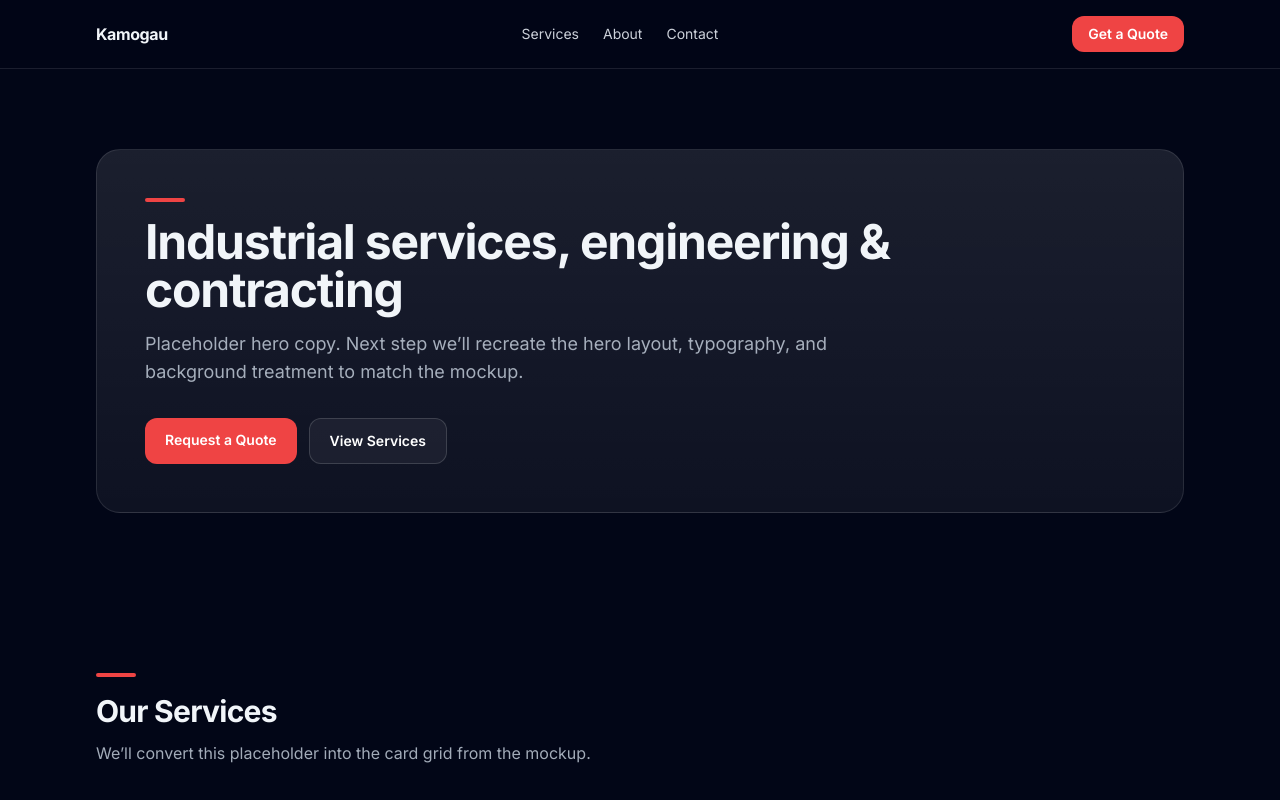
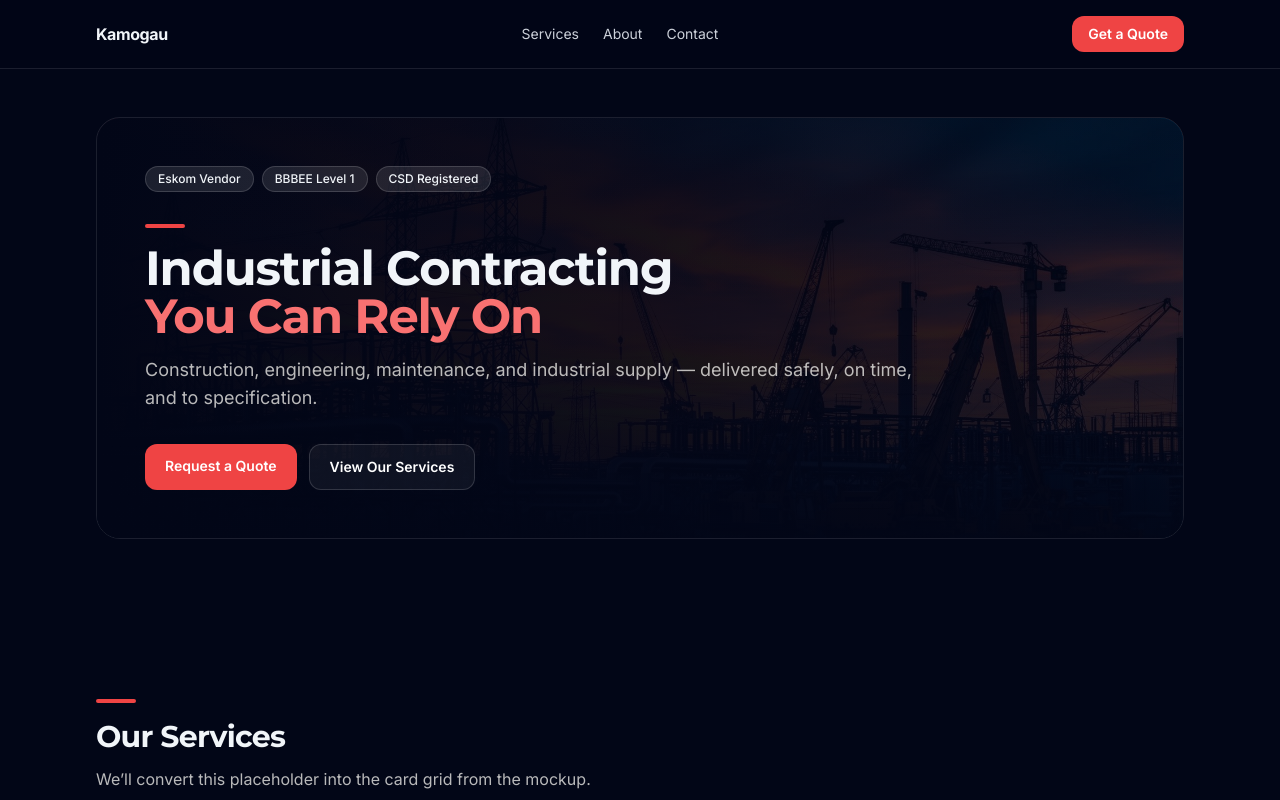
Before and after one commit to Tiego3/kamogau-site, a React (Vite) app: page / in a window 1280 px wide. Shown: the top 800 px of the page. Built offline with nearby package versions, Linux system fonts and the light colour scheme.

Commit message:
Add brand colors and typography tokens

```diff
--- a/package.json
+++ b/package.json
@@ -11,6 +11,7 @@
   },
   "dependencies": {
     "@fontsource/inter": "^5.2.8",
+    "@fontsource/montserrat": "^5.2.8",
     "react": "^19.2.0",
     "react-dom": "^19.2.0"
   },
--- a/src/App.jsx
+++ b/src/App.jsx
@@ -1,12 +1,13 @@
 import Layout from "./components/Layout";
+import Hero from "./components/Hero";
 
 function Section({ id, title, subtitle }) {
   return (
     <section id={id} className="section-y">
       <div className="container-x">
         <div className="max-w-3xl">
-          <div className="h-1 w-10 bg-red-500 rounded-full" />
-          <h2 className="mt-4 text-2xl sm:text-3xl font-bold tracking-tight">
+          <div className="h-1 w-10 rounded-full bg-red-500" />
+          <h2 className="mt-4 text-2xl font-bold tracking-tight sm:text-3xl">
             {title}
           </h2>
           {subtitle ? <p className="mt-3 muted">{subtitle}</p> : null}
@@ -23,62 +24,36 @@ function Section({ id, title, subtitle }) {
 export default function App() {
   return (
     <Layout>
-      {/* Header placeholder */}
+      {/* Header */}
       <header className="sticky top-0 z-50 border-b border-white/10 bg-slate-950/80 backdrop-blur">
-        <div className="container-x py-4 flex items-center justify-between">
+        <div className="container-x flex items-center justify-between py-4">
           <div className="font-bold tracking-tight">Kamogau</div>
-          <nav className="hidden md:flex items-center gap-6 text-sm text-slate-200/90">
-            <a className="hover:text-white transition" href="#services">
+
+          <nav className="hidden items-center gap-6 text-sm text-slate-200/90 md:flex">
+            <a className="transition hover:text-white" href="#services">
               Services
             </a>
-            <a className="hover:text-white transition" href="#about">
+            <a className="transition hover:text-white" href="#about">
               About
             </a>
-            <a className="hover:text-white transition" href="#contact">
+            <a className="transition hover:text-white" href="#contact">
               Contact
             </a>
           </nav>
+
           <a
             href="#contact"
-            className="rounded-xl bg-red-500 px-4 py-2 text-sm font-semibold text-white hover:bg-red-400 transition"
+            className="rounded-xl bg-red-500 px-4 py-2 text-sm font-semibold text-white transition hover:bg-red-400"
           >
             Get a Quote
           </a>
         </div>
       </header>
 
-      {/* Hero placeholder */}
-      <section id="hero" className="section-y">
-        <div className="container-x">
-          <div className="rounded-3xl border border-white/10 bg-gradient-to-b from-white/10 to-white/5 p-8 sm:p-12">
-            <div className="max-w-3xl">
-              <div className="h-1 w-10 bg-red-500 rounded-full" />
-              <h1 className="mt-4 text-3xl sm:text-5xl font-bold tracking-tight">
-                Industrial services, engineering & contracting
-              </h1>
-              <p className="mt-4 muted text-base sm:text-lg">
-                Placeholder hero copy. Next step we’ll recreate the hero layout,
-                typography, and background treatment to match the mockup.
-              </p>
-              <div className="mt-8 flex flex-col sm:flex-row gap-3">
-                <a
-                  href="#contact"
-                  className="rounded-xl bg-red-500 px-5 py-3 text-sm font-semibold text-white hover:bg-red-400 transition"
-                >
-                  Request a Quote
-                </a>
-                <a
-                  href="#services"
-                  className="rounded-xl border border-white/15 bg-white/5 px-5 py-3 text-sm font-semibold text-white hover:bg-white/10 transition"
-                >
-                  View Services
-                </a>
-              </div>
-            </div>
-          </div>
-        </div>
-      </section>
+      {/* Hero (replaces old hero placeholder entirely) */}
+      <Hero />
 
+      {/* Sections */}
       <Section
         id="services"
         title="Our Services"
@@ -95,7 +70,7 @@ export default function App() {
         subtitle="We’ll build the form + contact details section."
       />
 
-      {/* Footer placeholder */}
+      {/* Footer */}
       <footer className="border-t border-white/10">
         <div className="container-x py-10 text-sm text-slate-300/80">
           © {new Date().getFullYear()} Kamogau Transport & Projects — Placeholder
--- /dev/null
+++ b/src/components/Hero.jsx
@@ -0,0 +1,69 @@
+import heroImg from "../assets/hero.jpg";
+
+const badges = ["Eskom Vendor", "BBBEE Level 1", "CSD Registered"];
+
+export default function Hero() {
+  return (
+    <section id="hero" className="section-y pt-10 sm:pt-12">
+      <div className="container-x">
+        <div className="relative overflow-hidden rounded-3xl border border-white/10">
+          {/* Background image */}
+          <img
+            src={heroImg}
+            alt="Industrial background"
+            className="absolute inset-0 h-full w-full object-cover"
+          />
+
+          {/* Dark overlays to match mockup contrast */}
+          <div className="absolute inset-0 bg-slate-950/70" />
+          <div className="absolute inset-0 bg-gradient-to-r from-slate-950 via-slate-950/70 to-slate-950/30" />
+          <div className="absolute inset-0 bg-gradient-to-b from-slate-950/20 via-transparent to-slate-950/80" />
+
+          {/* Content */}
+          <div className="relative p-8 sm:p-12">
+            {/* Badges */}
+            <div className="flex flex-wrap gap-2">
+              {badges.map((b) => (
+                <span
+                  key={b}
+                  className="rounded-full border border-white/15 bg-white/10 px-3 py-1 text-xs font-medium text-slate-100"
+                >
+                  {b}
+                </span>
+              ))}
+            </div>
+
+            {/* Placeholder hero content (we refine next step) */}
+            <div className="mt-8 max-w-3xl">
+              <div className="h-1 w-10 rounded-full bg-red-500" />
+              <h1 className="mt-4 text-3xl sm:text-5xl font-bold tracking-tight">
+                Industrial Contracting
+                <span className="block text-red-400">You Can Rely On</span>
+              </h1>
+
+              <p className="mt-4 muted text-base sm:text-lg">
+                Construction, engineering, maintenance, and industrial supply —
+                delivered safely, on time, and to specification.
+              </p>
+
+              <div className="mt-8 flex flex-col sm:flex-row gap-3">
+                <a
+                  href="#contact"
+                  className="rounded-xl bg-red-500 px-5 py-3 text-sm font-semibold text-white hover:bg-red-400 transition"
+                >
+                  Request a Quote
+                </a>
+                <a
+                  href="#services"
+                  className="rounded-xl border border-white/15 bg-white/5 px-5 py-3 text-sm font-semibold text-white hover:bg-white/10 transition"
+                >
+                  View Our Services
+                </a>
+              </div>
+            </div>
+          </div>
+        </div>
+      </div>
+    </section>
+  );
+}
--- a/src/index.css
+++ b/src/index.css
@@ -9,7 +9,14 @@
   }
 
   body {
-    @apply bg-slate-950 text-slate-100 antialiased;
+    @apply bg-brand-dark text-brand-cream antialiased;
+  }
+
+
+  h1,
+  h2,
+  h3 {
+    font-family: Montserrat, system-ui, sans-serif;
   }
 }
 
@@ -23,6 +30,6 @@
   }
 
   .muted {
-    @apply text-slate-300/80;
+    @apply text-brand-cream/75;
   }
 }
--- a/src/main.jsx
+++ b/src/main.jsx
@@ -4,6 +4,9 @@ import "@fontsource/inter/400.css";
 import "@fontsource/inter/500.css";
 import "@fontsource/inter/600.css";
 import "@fontsource/inter/700.css";
+import "@fontsource/montserrat/600.css";
+import "@fontsource/montserrat/700.css";
+import "@fontsource/montserrat/800.css";
 import './index.css'
 import App from './App.jsx'
 
--- a/tailwind.config.js
+++ b/tailwind.config.js
@@ -2,7 +2,26 @@
 export default {
   content: ["./index.html", "./src/**/*.{js,jsx}"],
   theme: {
-    extend: {},
+    extend: {
+      colors: {
+        brand: {
+          navy: "#1a2332",
+          dark: "#0f1419",
+          cream: "#f7f5f2",
+          steel: "#e8eaed",
+          red: "#8b1a1a",
+          redSoft: "#c94545",
+        },
+      },
+      fontFamily: {
+        heading: ["Montserrat", "system-ui", "sans-serif"],
+        body: ["Inter", "system-ui", "sans-serif"],
+      },
+      boxShadow: {
+        soft: "0 10px 30px rgba(10, 16, 24, 0.35)",
+        lift: "0 16px 45px rgba(10, 16, 24, 0.45)",
+      },
+    },
   },
   plugins: [],
 };
```
Also changed, not shown: src/assets/hero.jpg (added), 1 other file (tests, documents, lock files or other folders).
